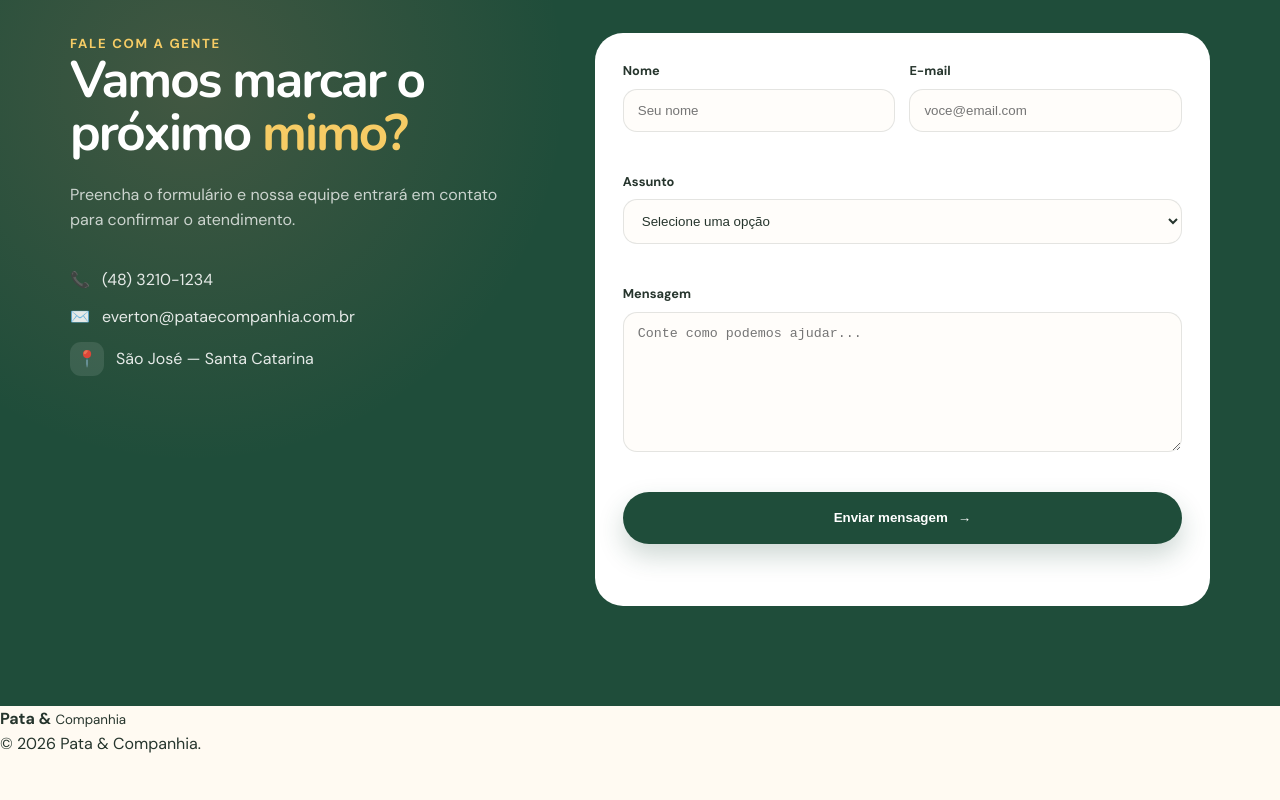
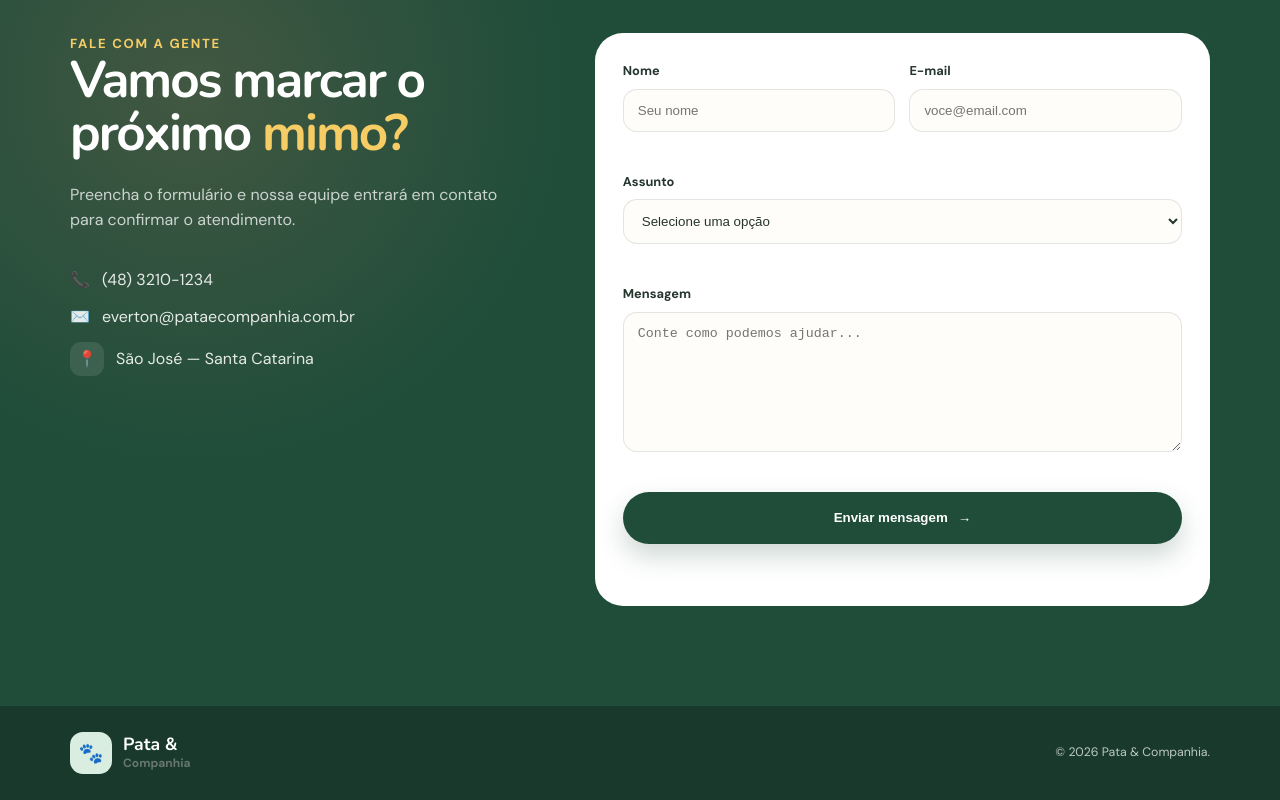
Before and after one commit to rochaevertondev/pataecompanhia, a plain HTML site: page index.html in a window 1280 px wide. Shown: the part 2808-3608 px from the top of the page. Before the commit the page ends 3565 px from the top, so only its background shows below. Drawn offline with nearby package versions, Linux system fonts and the light colour scheme.

Commit message:
CSS footer

```diff
--- a/index.html
+++ b/index.html
@@ -270,9 +270,10 @@
         </section>
     </main>
 
-    <footer>
-      <div>
-        <div>
+   <footer class="site-footer">
+        <div class="container footer-inner">
+            <div class="brand footer-brand">
+                <span class="brand-mark">🐾</span>
                 <span>
                     <strong>Pata &</strong>
                     <small>Companhia</small>
--- a/style.css
+++ b/style.css
@@ -635,3 +635,26 @@ a {
     font-weight: 700;
     text-align: center;
 }
+
+.site-footer {
+    background: #18392c;
+    color: rgba(255,255,255,.72);
+}
+
+.footer-inner {
+    min-height: 94px;
+    display: flex;
+    align-items: center;
+    justify-content: space-between;
+    gap: 25px;
+}
+
+.footer-brand {
+    color: var(--white);
+    flex-shrink: 0;
+}
+
+.footer-inner p {
+    font-size: .77rem;
+    text-align: right;
+}
```
Lines whose indentation alone changed are shown as unchanged.
